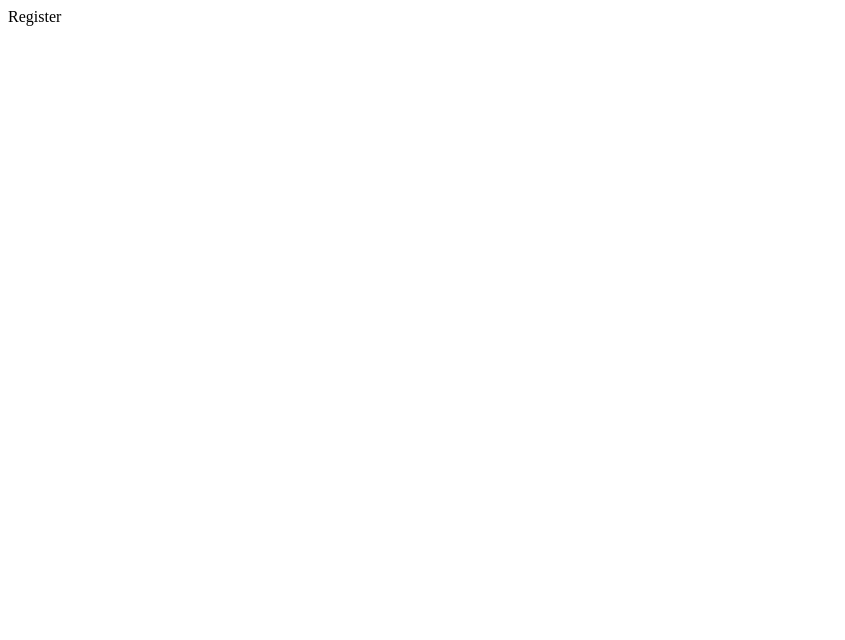
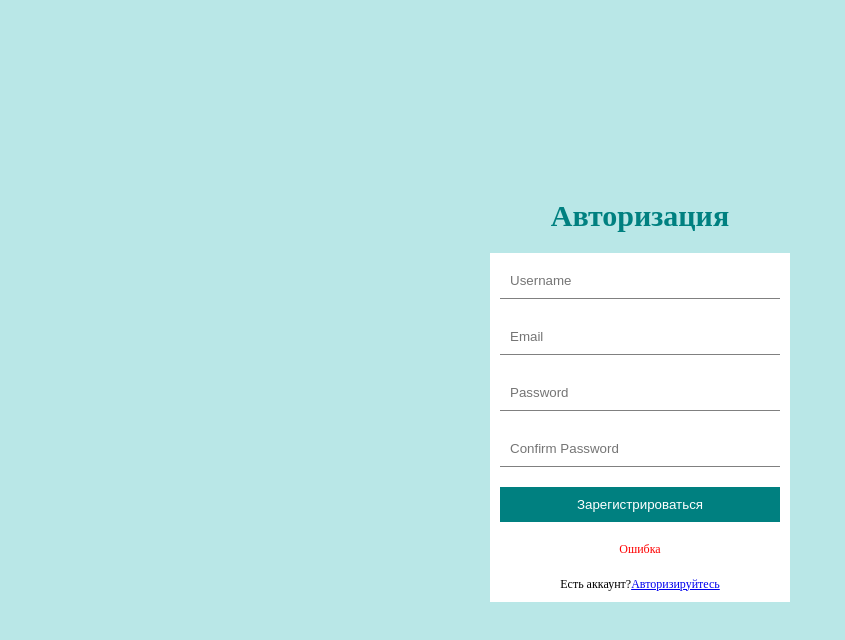
Before and after one commit to ShERAand/APP_submission, a React (Create React App) app in the folder client/: page /register in a window 1280 px wide. Shown: the top 640 px of the page, without its empty margins (0-845 px from the left). Built offline with nearby package versions, Linux system fonts and the light colour scheme.

Commit message:
Creating Register and Login Pages

```diff
--- a/client/src/App.css
+++ b/client/src/App.css
@@ -1,38 +1,5 @@
-.App {
-  text-align: center;
+* {
+  margin: 0;
+  padding: 0;
+  box-sizing: border-box;
 }
-
-.App-logo {
-  height: 40vmin;
-  pointer-events: none;
-}
-
-@media (prefers-reduced-motion: no-preference) {
-  .App-logo {
-    animation: App-logo-spin infinite 20s linear;
-  }
-}
-
-.App-header {
-  background-color: #282c34;
-  min-height: 100vh;
-  display: flex;
-  flex-direction: column;
-  align-items: center;
-  justify-content: center;
-  font-size: calc(10px + 2vmin);
-  color: white;
-}
-
-.App-link {
-  color: #61dafb;
-}
-
-@keyframes App-logo-spin {
-  from {
-    transform: rotate(0deg);
-  }
-  to {
-    transform: rotate(360deg);
-  }
-}
--- a/client/src/App.js
+++ b/client/src/App.js
@@ -53,10 +53,9 @@ const router = createBrowserRouter([
 function App() {
   return (
     <div className='app'>
-      <div className='container'>
-      <RouterProvider router={router} />
+      <div>
+        <RouterProvider router={router} />
       </div>
-
     </div>
   );
 };
--- a/client/src/pages/Login.jsx
+++ b/client/src/pages/Login.jsx
@@ -1,8 +1,21 @@
-import React from 'react'
+import  '../styles/Login.css'
+import { Link } from 'react-router-dom'
 
 const Login = () => {
   return (
-    <div>Login</div>
+    <div className="container">
+    <div className='auth'>
+      <h1>Авторизация</h1>
+      <form>
+        <input type="text" required placeholder='Username'/>
+        <input type="password" required placeholder='Password'/>
+        <p>Ошибка</p>
+        <button className='btn'>Войти</button>
+        <span>Нет аккаунта? <Link to="/register">Заригестрируйтесь</Link></span>
+      </form>
+    </div>
+    </div>
+
   )
 }
 
--- a/client/src/pages/Register.jsx
+++ b/client/src/pages/Register.jsx
@@ -1,8 +1,23 @@
-import React from 'react'
+import { Link } from 'react-router-dom';
+import '../styles/Login.css';
+
 
 const Register = () => {
   return (
-    <div>Register</div>
+    <div className="container">
+    <div className='auth'>
+      <h1>Авторизация</h1>
+      <form>
+        <input type="text" required placeholder='Username'/>
+        <input type="email" required placeholder='Email'/>
+        <input type="password" required placeholder='Password'/>
+        <input type="password" required placeholder='Confirm Password'/>
+        <button className='btn'>Зарегистрироваться</button>
+        <p>Ошибка</p>
+        <span>Есть аккаунт?<Link to="/login">Авторизируйтесь</Link></span>
+      </form>
+    </div>
+    </div>
   )
 }
 
--- /dev/null
+++ b/client/src/styles/Login.css
@@ -0,0 +1,46 @@
+.container {
+    display: flex;
+    align-items: center;
+    justify-content: center;
+    height: 100vh;
+    background-color: #b9e7e7;
+  }
+
+  h1 {
+    text-align: center;
+    font-size: 30px;
+    color: teal;
+    margin-bottom: 20px;
+  }
+
+  form {
+    display: flex;
+    flex-direction: column;
+    padding: 10px;
+    background-color: white;
+    width: 300px;
+    gap: 20px;
+  }
+
+  input {
+    padding: 10px;
+    border: none;
+    border-bottom: 1px solid grey;
+  }
+  .btn {
+    padding: 10px;
+    border: none;
+    background-color: teal;
+    cursor: pointer;
+    color: white;
+  }
+  p {
+    font-size: 12px;
+    color: red;
+    text-align: center;
+  }
+
+  span {
+    text-align: center;
+    font-size: 12px;
+  }
```
